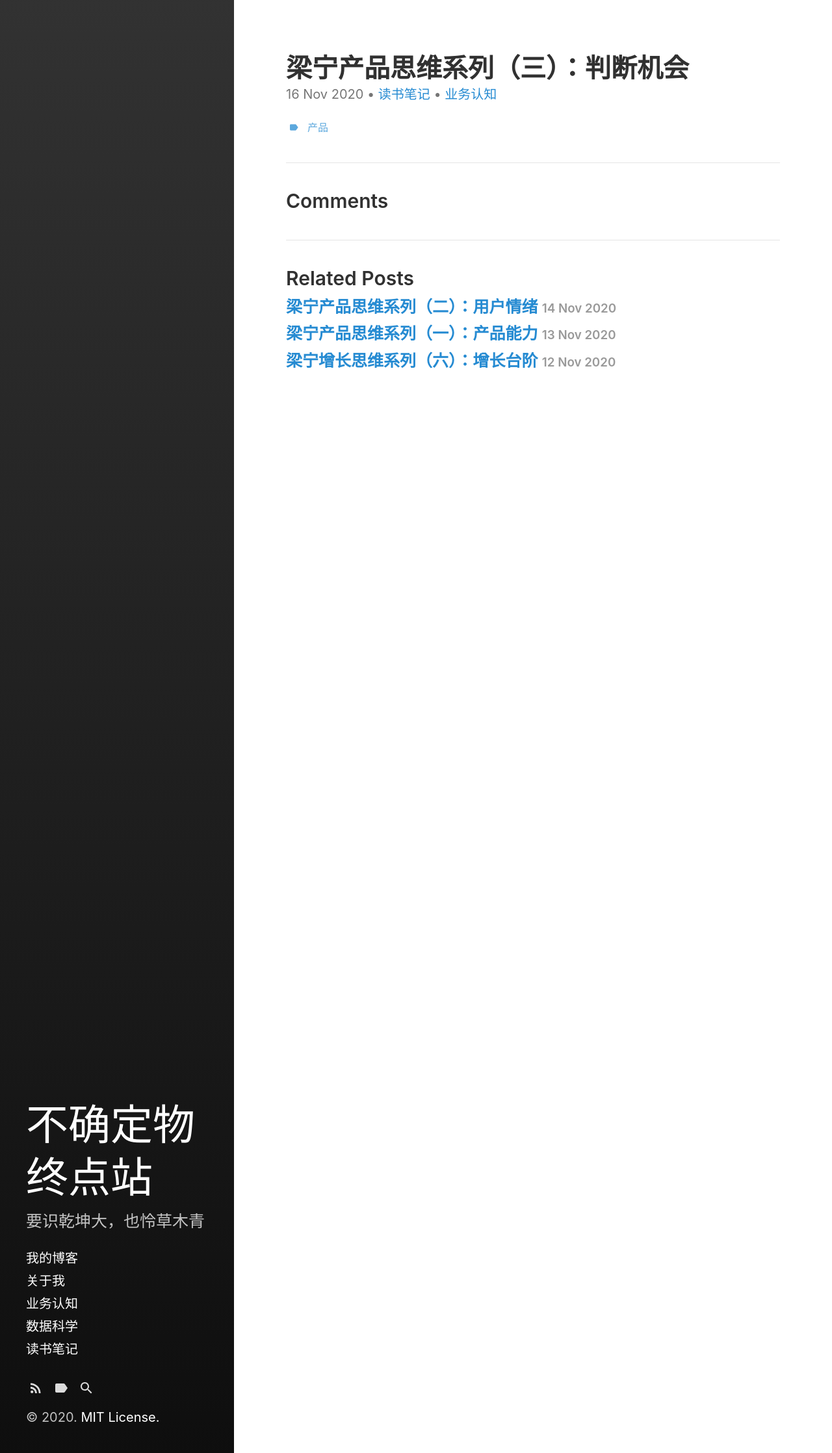
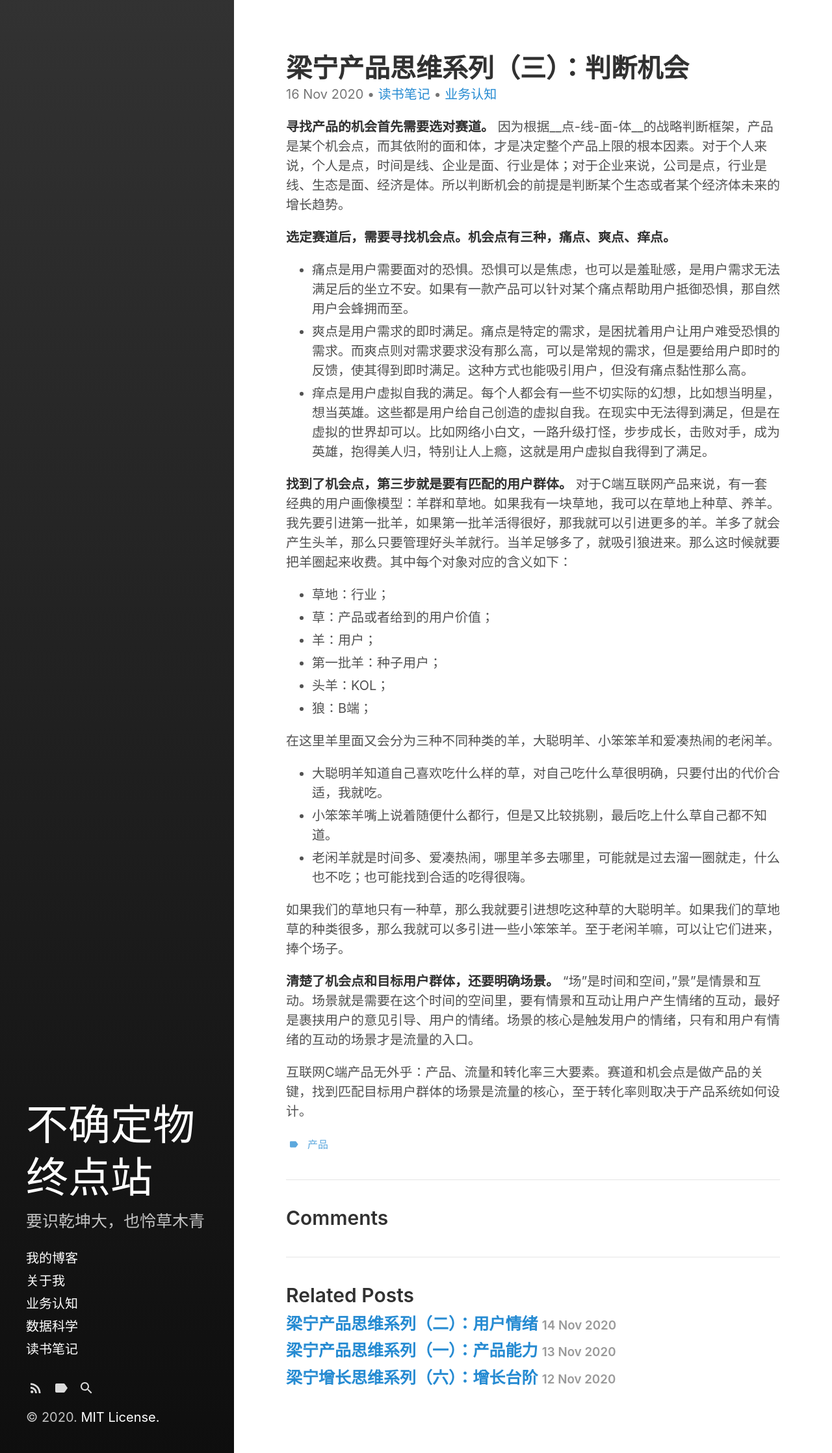
Before and after one commit to Bin0Lin/Bin0Lin.github.io, a Jekyll site: the page built from _posts/2020-11-16-梁宁产品思维系列（三）：判断机会.md, in a window 1280 px wide. Shown: the whole page at 65% size. Built offline with Jekyll 4.4.1, drawn with Linux system fonts in a browser that asks for light colours.

Commit message:
Update 2020-11-16-梁宁产品思维系列（三）：判断机会.md

```diff
--- a/_posts/2020-11-16-梁宁产品思维系列（三）：判断机会.md
+++ b/_posts/2020-11-16-梁宁产品思维系列（三）：判断机会.md
@@ -8,3 +8,29 @@ categories:
 tags:
     - 产品
 ---
+
+__寻找产品的机会首先需要选对赛道。__ 因为根据__点-线-面-体__的战略判断框架，产品是某个机会点，而其依附的面和体，才是决定整个产品上限的根本因素。对于个人来说，个人是点，时间是线、企业是面、行业是体；对于企业来说，公司是点，行业是线、生态是面、经济是体。所以判断机会的前提是判断某个生态或者某个经济体未来的增长趋势。
+
+__选定赛道后，需要寻找机会点。机会点有三种，痛点、爽点、痒点。__
+- 痛点是用户需要面对的恐惧。恐惧可以是焦虑，也可以是羞耻感，是用户需求无法满足后的坐立不安。如果有一款产品可以针对某个痛点帮助用户抵御恐惧，那自然用户会蜂拥而至。
+- 爽点是用户需求的即时满足。痛点是特定的需求，是困扰着用户让用户难受恐惧的需求。而爽点则对需求要求没有那么高，可以是常规的需求，但是要给用户即时的反馈，使其得到即时满足。这种方式也能吸引用户，但没有痛点黏性那么高。
+- 痒点是用户虚拟自我的满足。每个人都会有一些不切实际的幻想，比如想当明星，想当英雄。这些都是用户给自己创造的虚拟自我。在现实中无法得到满足，但是在虚拟的世界却可以。比如网络小白文，一路升级打怪，步步成长，击败对手，成为英雄，抱得美人归，特别让人上瘾，这就是用户虚拟自我得到了满足。
+
+__找到了机会点，第三步就是要有匹配的用户群体。__ 对于C端互联网产品来说，有一套经典的用户画像模型：羊群和草地。如果我有一块草地，我可以在草地上种草、养羊。我先要引进第一批羊，如果第一批羊活得很好，那我就可以引进更多的羊。羊多了就会产生头羊，那么只要管理好头羊就行。当羊足够多了，就吸引狼进来。那么这时候就要把羊圈起来收费。其中每个对象对应的含义如下：
+- 草地：行业；
+- 草：产品或者给到的用户价值；
+- 羊：用户；
+- 第一批羊：种子用户；
+- 头羊：KOL；
+- 狼：B端；
+
+在这里羊里面又会分为三种不同种类的羊，大聪明羊、小笨笨羊和爱凑热闹的老闲羊。
+- 大聪明羊知道自己喜欢吃什么样的草，对自己吃什么草很明确，只要付出的代价合适，我就吃。
+- 小笨笨羊嘴上说着随便什么都行，但是又比较挑剔，最后吃上什么草自己都不知道。
+- 老闲羊就是时间多、爱凑热闹，哪里羊多去哪里，可能就是过去溜一圈就走，什么也不吃；也可能找到合适的吃得很嗨。
+
+如果我们的草地只有一种草，那么我就要引进想吃这种草的大聪明羊。如果我们的草地草的种类很多，那么我就可以多引进一些小笨笨羊。至于老闲羊嘛，可以让它们进来，捧个场子。
+
+__清楚了机会点和目标用户群体，还要明确场景。__ "场"是时间和空间，"景"是情景和互动。场景就是需要在这个时间的空间里，要有情景和互动让用户产生情绪的互动，最好是裹挟用户的意见引导、用户的情绪。场景的核心是触发用户的情绪，只有和用户有情绪的互动的场景才是流量的入口。
+
+互联网C端产品无外乎：产品、流量和转化率三大要素。赛道和机会点是做产品的关键，找到匹配目标用户群体的场景是流量的核心，至于转化率则取决于产品系统如何设计。
```
